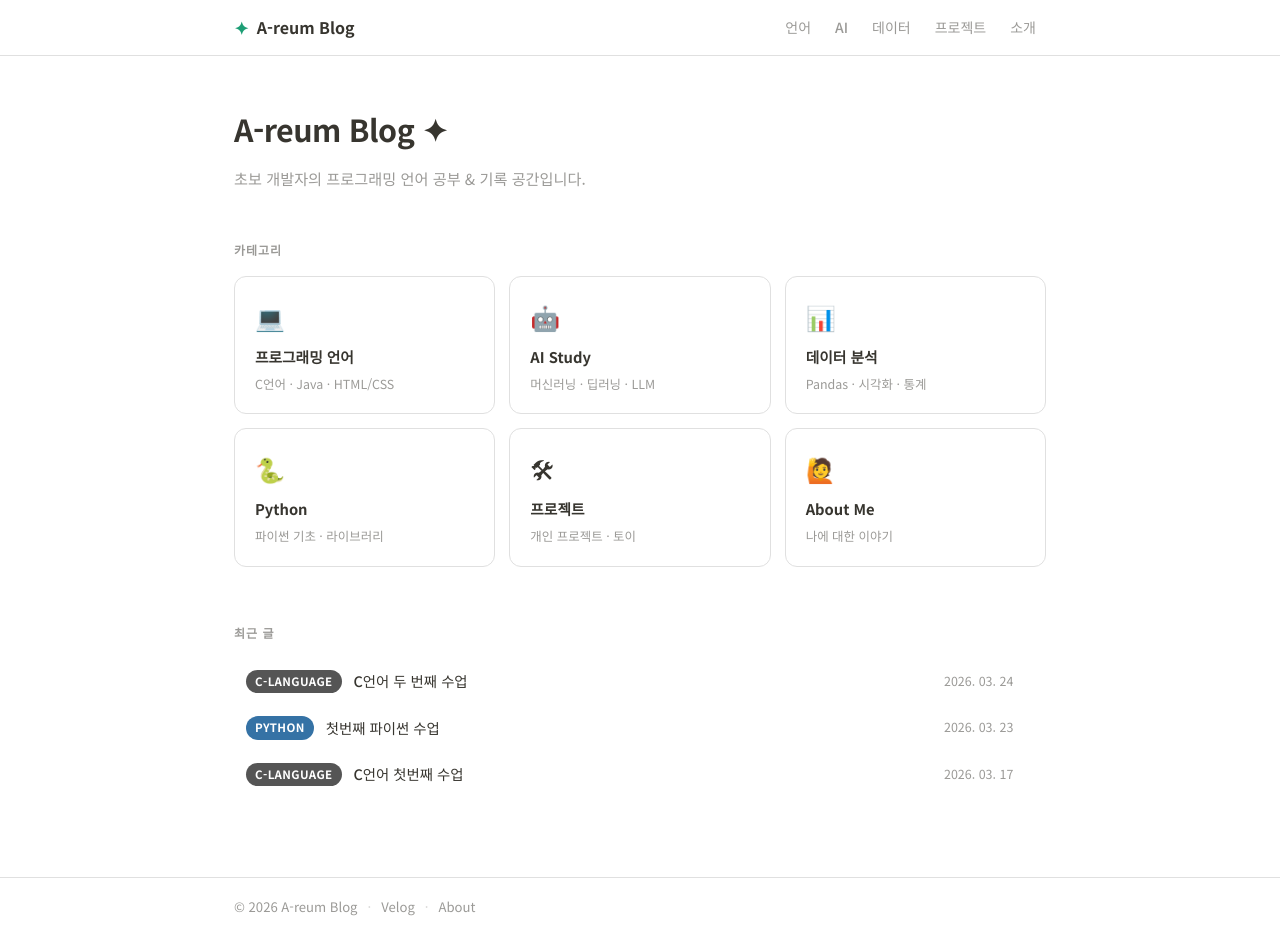
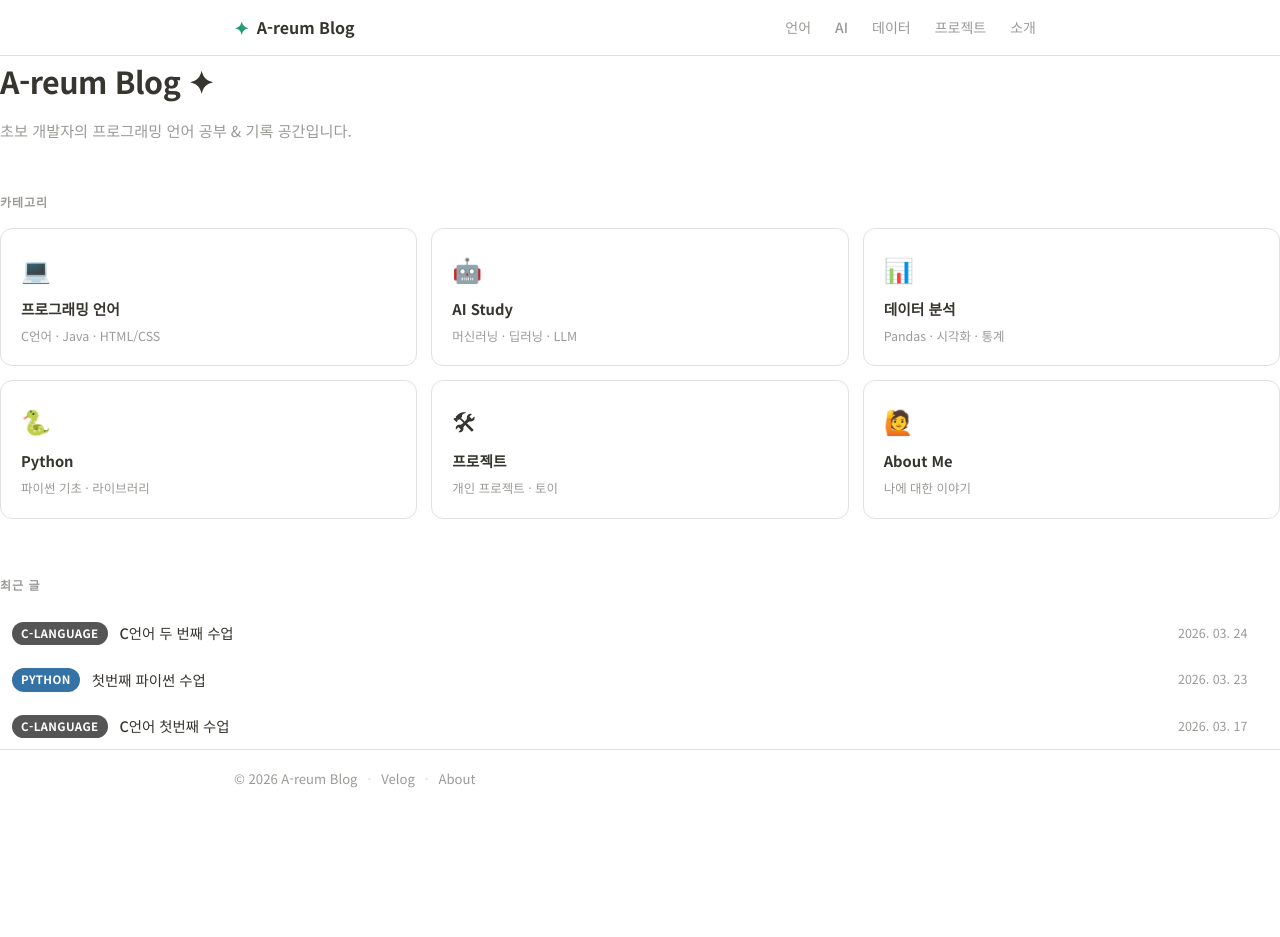
Before and after one commit to rnjs3007-debug/rnjs3007-debug.github.io, a Jekyll site: the page built from index.md, in a window 1280 px wide and 937 px high. Built offline with Jekyll 4.4.1, drawn with Linux system fonts in a browser that asks for light colours.

Commit message:
Fix layout and CSS loading

```diff
--- a/_layouts/default.html
+++ b/_layouts/default.html
@@ -1,22 +1,15 @@
 <!DOCTYPE html>
 <html lang="ko">
 <head>
-  <meta charset="UTF-8" />
-  <meta name="viewport" content="width=device-width, initial-scale=1.0" />
-  <title>{% if page.title %}{{ page.title }} — {{ site.title }}{% else %}{{ site.title }}{% endif %}</title>
-  <meta name="description" content="{{ page.description | default: site.description }}" />
-  <link rel="preconnect" href="https://fonts.googleapis.com" />
-  <link rel="preconnect" href="https://fonts.gstatic.com" crossorigin />
-  <link href="https://fonts.googleapis.com/css2?family=Noto+Sans+KR:wght@400;500;600;700&display=swap" rel="stylesheet" />
-  <link rel="stylesheet" href="{{ '/assets/css/style.css' | relative_url }}" />
+  <meta charset="UTF-8"/>
+  <meta name="viewport" content="width=device-width, initial-scale=1.0"/>
+  <title>{{ page.title | default: site.title }}</title>
+  <link href="https://fonts.googleapis.com/css2?family=Noto+Sans+KR:wght@400;500;700&display=swap" rel="stylesheet"/>
+  <link rel="stylesheet" href="{{ '/assets/css/style.css' | relative_url }}"/>
 </head>
-<body>
+<body style="margin:0;padding:0;background:#fff;font-family:'Noto Sans KR',sans-serif;color:#37352f;">
   {% include header.html %}
-  <main class="site-main">
-    <div class="page-wrap">
-      {{ content }}
-    </div>
-  </main>
+  <main>{{ content }}</main>
   {% include footer.html %}
 </body>
 </html>
--- a/assets/css/style.css
+++ b/assets/css/style.css
@@ -1,3 +1,5 @@
+---
+---
 /* ===== Reset ===== */
 *, *::before, *::after { box-sizing: border-box; margin: 0; padding: 0; }
 
```
